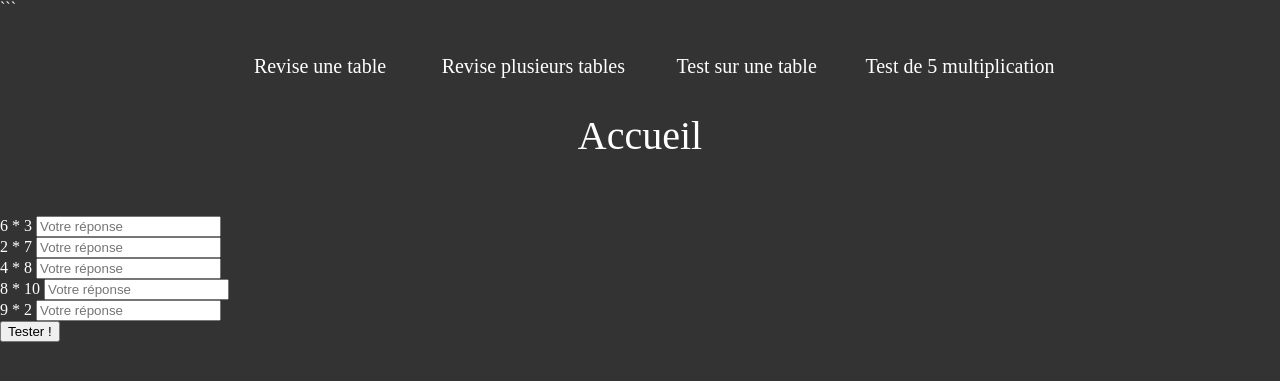
After one commit to AFournier-Dev/phpMultiplication, a PHP site: page /tester-connaissances-ajax.php in a window 1280 px wide. The commit adds this page. Shown: the top 381 px of the page. Run offline with PHP 8.4, Linux system fonts and the light colour scheme.

Commit message:
ajout favicon

````diff
--- /dev/null
+++ b/ajax.js
@@ -0,0 +1,63 @@
+/**
+ * But : Que la soumission du formulaire n'entraîne pas un rechargement complet de la page, mais juste de la partie nécessaire.
+ *
+ * LES ÉTAPES :
+ *
+ * 1/Empêcher le déroulement par défaut de la soumission du formulaire (càd qu'il n'y ait pas rechargement complet de la page) ==> récupérer le form, écouter sur le bon évènement
+ *
+ * 2/Récupère les données du formulaire en JS
+ *
+ * 3/Envoyer les données à un fichier PHP
+ *
+ * 4/Traitement en PHP
+ *
+ * 5/On écoute l'événement readystatechange sur l'objet XMLHttpRequest
+ *
+ * 6/Quand le readyState est à 4 et que le status est à 200 on peut récupérer les données et faire l'affichage désirée
+ *
+ * ps : () => { } c'est une arrow function
+ */
+
+//Récupérer les éléments HTML dont on aura besoin
+const form = document.querySelector("form");
+const responsesDiv = document.getElementById("responses");
+const scoreSpan = document.getElementById("score");
+const scoreParagraph = document.getElementById("scoreParagraph");
+
+//On fait disparaître le paragraphe
+scoreParagraph.style.display = "none";
+
+//On écoute l'événement submit sur le formulaire, "e" est l'événement, on peut le récupérer dans la fonction de callback d'un addEventListener
+form.addEventListener("submit", e => {
+  //Empêche le comportement par défaut de l'événement submit (rafraîchissement de la page, envoie des données,...)
+  e.preventDefault();
+  //On récupère les données du formulaire (une fois celui-ci soumis) grâce à une instance de FormData
+  const formData = new FormData(form);
+  //On instancie un objet XMLHttpRequest qui nous servira pour l'asynchrone
+  const xhr = new XMLHttpRequest();
+  //la méthode open nous permet de préciser la méthode avec laquelle on désire travailler et le fichier (endpoint, destination,...) avec lequel on désire travailler
+  xhr.open("post", "ajax.php");
+  //La méthode send envoie la requête au serveur, nous pouvons lui passer un paramètre optionnel qui sont les données à envoyer au serveur
+  xhr.send(formData);
+  //On écoute l'événement readystatechange sur l'objet XMLHttpRequest
+  xhr.addEventListener("readystatechange", () => {
+    //Si tout s'est bien passé
+    if (xhr.readyState === 4 && xhr.status === 200) {
+      //On parse la réponse JSON (responseText est le texte reçu suite à l'envoi d'une requête) envoyé par le serveur afin d'obtenir un objet JavaScript que l'on peut facilement manipuler
+      const data = JSON.parse(xhr.responseText);
+      //On vide la div qui va recevoir nos phrases de réponse
+      responsesDiv.innerHTML = "";
+      //Pour chaque réponse
+      data.results.forEach(result => {
+          //On concatène en contenu HTML ladite réponse
+        responsesDiv.innerHTML += result;
+      });
+      //On fait apparaître le paragraphe
+      scoreParagraph.style.display = "block";
+      //On met le contenu textuel du score dans la span correspondante
+      scoreSpan.innerText = data.rightAnswers;
+      //On met la span a la couleur correspondante
+      scoreSpan.style.color = data.color;
+    }
+  });
+});
--- a/footer.php
+++ b/footer.php
@@ -1,5 +1,7 @@
 <footer>
 
 </footer>
+
+<script></script>
 </body>
 </html>
--- a/header.php
+++ b/header.php
@@ -7,7 +7,7 @@
     <link rel="shortcut icon" href="assets/pictures/favicon.png">
     <link rel="stylesheet" href="assets/css/style.css">
     <title>tabes de multiplication </title>
-
+    <link rel="icon" href="assets/picture/favicon.png" />
 
 </head>
 
@@ -15,19 +15,19 @@
     <nav class="header-nav" id="header-nav">
         <ul class="header-ul">
             <li class="accueil" id="accueil">
-                <a href="index.php" > Accueil </a>
+                <a href="index.php"> Accueil </a>
             </li>
             <li class="revise1Table" id="revise1Table">
-                <a href="reviseUneTable.php" > Revise une table </a>
+                <a href="reviseUneTable.php"> Revise une table </a>
             </li>
             <li class="revisePlusieursTables" id="revisePlusieursTables">
-                <a href="revisePlusieursTables.php" > Revise plusieurs tables </a>
+                <a href="revisePlusieursTables.php"> Revise plusieurs tables </a>
             </li>
             <li class="testUneTable" id="testUneTable">
-                <a href="testUneTable.php" > Test sur une table </a>
+                <a href="testUneTable.php"> Test sur une table </a>
             </li>
             <li class="testCinqMultiplication" id="testCinqMultiplication">
-                <a href="testCinqMultiplication.php" > Test de 5 multiplication </a>
+                <a href="testCinqMultiplication.php"> Test de 5 multiplication </a>
             </li>
         </ul>
     </nav>
--- /dev/null
+++ b/tester-connaissances-ajax.php
@@ -0,0 +1,30 @@
+```
+<?php
+$pageTitle = "Tester vos connaissances en AJAX !";
+require_once "header.php";
+?>
+<div class="container">
+    <div class="row">
+        <form method="get" class="col-12">
+            <?php for ($i = 0; $i < 5; $i++) :
+                $rand1 = rand(1, 10);
+                $rand2 = rand(1, 10);
+            ?>
+                <div class="form-group">
+                    <label for="multiplication<?= $i ?>"><?php echo $rand1 . " * " . $rand2 ?></label>
+                    <input type="text" name="response[]" class="form-control" id="multiplication<?= $i ?>" placeholder="Votre réponse">
+                    <input type="hidden" name="rand1[]" value="<?= $rand1 ?>">
+                    <input type="hidden" name="rand2[]" value="<?= $rand2 ?>">
+                </div>
+            <?php endfor; ?>
+            <button type="submit" class="btn btn-primary">Tester !</button>
+        </form>
+    </div>
+    <div class="row">
+        <div id="responses" class="col-12"></div>
+        <p class="col-12 text-center" id="scoreParagraph">Votre score est de <span id="score"></span>/5 !</p>
+    </div>
+</div>
+<script src="ajax.js"></script>
+<?php
+require_once "footer.php";
````
Also changed, not shown: ajax.php (added, +18 -0 lines), app.js (added, +16 -0 lines), testCinqMultiplication.php (+20 -4 lines), assets/picture/favicon.png (added).
